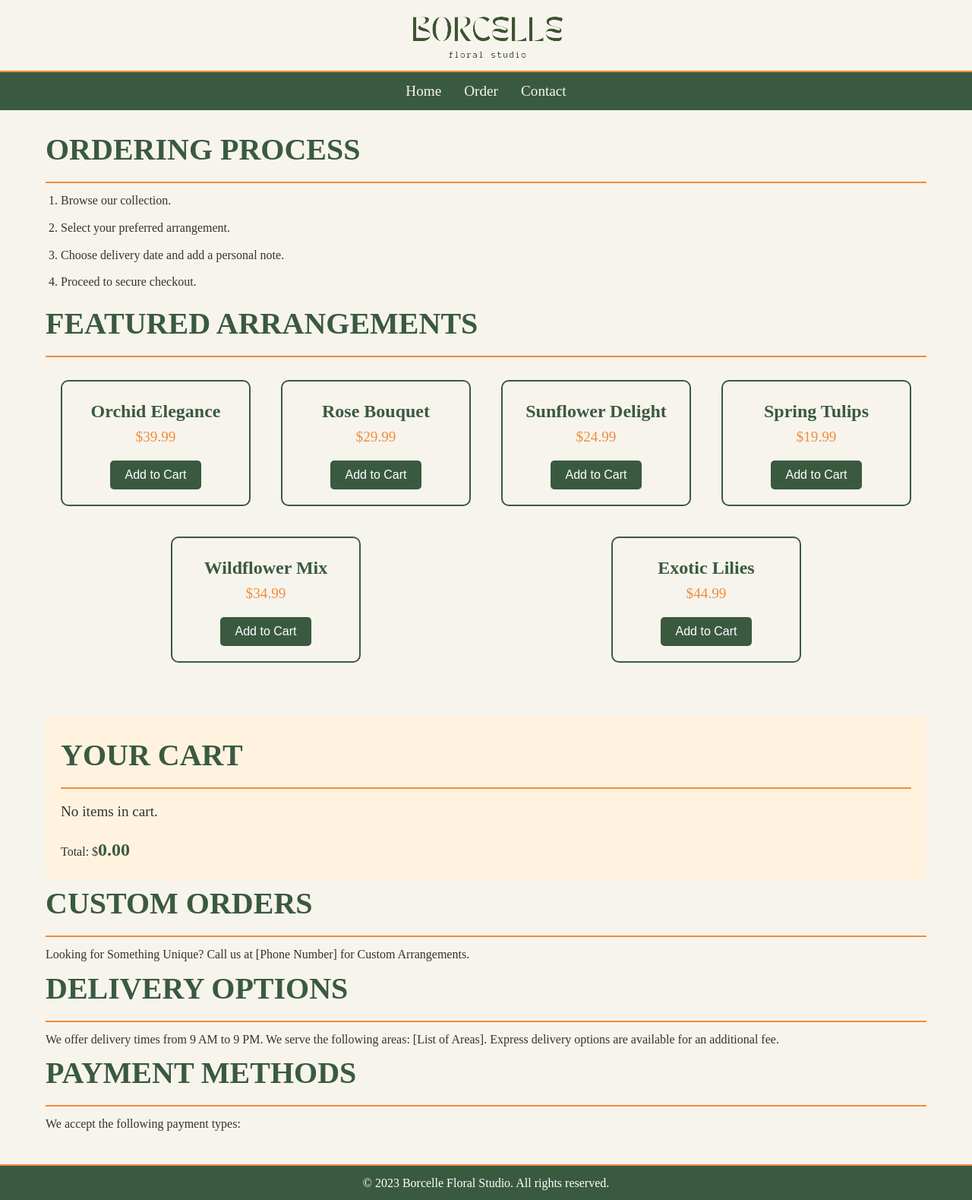
After one commit to Rstark28/CS20Midterm, a Python web app: template site/templates/order.html in a window 1280 px wide. The commit adds this page. Shown: the whole page at 76% size. Run offline with Jinja, Linux system fonts and the light colour scheme; the template is opened without the code that fills it, so the values that code supplies are empty.

Commit message:
General Style, Logos

```diff
--- a/site/static/css/about.css
+++ /dev/null
@@ -1,3 +0,0 @@
-main p {
-    color: #FF0000;
-}
--- a/site/static/css/main.css
+++ b/site/static/css/main.css
@@ -1,3 +1,128 @@
-p {
-    color: #00FF00;
+* {
+    margin: 0;
+    padding: 0;
+    box-sizing: border-box;
 }
+
+/* Body Styling */
+body {
+    font-family: 'Cormorant Garamond', serif;
+    background-color: #f7f4ed;
+    color: #333;
+    line-height: 1.6;
+}
+
+/* Header Styling */
+header {
+    background-color: #f7f4ed;
+    color: #3a5a40;
+    text-align: center;
+    border-bottom: 2px solid #f28c38;
+}
+
+/* Nav Bar Styling */
+nav {
+    background-color: #3a5a40;
+    padding: 10px 0;
+    text-align: center;
+}
+
+nav ul {
+    list-style: none;
+    padding: 0;
+    margin: 0;
+    display: flex;
+    justify-content: center;
+}
+
+nav li {
+    margin: 0 15px;
+}
+
+nav a {
+    color: #f7f4ed;
+    font-size: 1.2rem;
+    text-decoration: none;
+}
+
+nav a:hover {
+    color: #f28c38;
+}
+
+/* Main Section Styling */
+main {
+    padding: 20px;
+    max-width: 1200px;
+    margin: 0 auto;
+}
+
+/* Section Titles */
+h2 {
+    font-size: 2.5rem;
+    color: #3a5a40;
+    margin-bottom: 10px;
+    text-transform: uppercase;
+    border-bottom: 2px solid #f28c38;
+    padding-bottom: 10px;
+}
+
+/* Footer Styling */
+footer {
+    background-color: #3a5a40;
+    color: #fff;
+    text-align: center;
+    padding: 10px;
+    margin-top: 20px;
+    border-top: 2px solid #f28c38;
+}
+
+footer p {
+    font-size: 1rem;
+}
+
+/* Button Styling */
+button {
+    background-color: #3a5a40;
+    color: white;
+    padding: 10px 20px;
+    border: none;
+    border-radius: 5px;
+    cursor: pointer;
+    font-size: 1rem;
+}
+
+button:hover {
+    background-color: #f28c38;
+}
+
+/* List Styling */
+ol {
+    list-style-type: decimal;
+    margin-left: 20px;
+}
+
+li {
+    margin-bottom: 10px;
+    color: #333;
+}
+
+/* Responsive Design */
+@media (max-width: 768px) {
+    #featured-arrangements {
+        flex-direction: column;
+        align-items: center;
+    }
+
+    .arrangement {
+        width: 100%;
+        margin-bottom: 20px;
+    }
+
+    h1 {
+        font-size: 2.5rem;
+    }
+
+    h2 {
+        font-size: 2rem;
+    }
+}
--- /dev/null
+++ b/site/static/css/order.css
@@ -0,0 +1,48 @@
+#featured-arrangements {
+    display: flex;
+    justify-content: space-around;
+    flex-wrap: wrap;
+}
+
+.arrangement {
+    background-color: #f7f4ed;
+    border: 2px solid #3a5a40;
+    padding: 20px;
+    margin: 20px;
+    border-radius: 10px;
+    text-align: center;
+    width: 250px;
+}
+
+.arrangement h3 {
+    font-size: 1.5rem;
+    color: #3a5a40;
+}
+
+.arrangement p {
+    font-size: 1.2rem;
+    color: #f28c38;
+    margin-bottom: 15px;
+}
+
+#cart {
+    margin-top: 50px;
+    background-color: #fff3e0;
+    padding: 20px;
+    border-radius: 10px;
+}
+
+#cart-items {
+    list-style-type: none;
+}
+
+#cart-items li {
+    padding: 5px 0;
+    font-size: 1.2rem;
+}
+
+#cart-total {
+    font-size: 1.5rem;
+    color: #3a5a40;
+    font-weight: bold;
+}
--- /dev/null
+++ b/site/templates/order.html
@@ -0,0 +1,100 @@
+<!DOCTYPE html>
+<html lang="en">
+
+<head>
+    <meta charset="UTF-8">
+    <meta name="viewport" content="width=device-width, initial-scale=1.0">
+    <title>Order</title>
+    <link rel="stylesheet" href="../static/css/main.css">
+    <link rel="stylesheet" href="../static/css/order.css">
+</head>
+
+<body>
+    <header>
+        <img src="../static/images/secondarylogo50k.png" alt="Company Logo">
+    </header>
+    <nav>
+        <ul>
+            <li><a href="index.html">Home</a></li>
+            <li><a href="order.html">Order</a></li>
+            <li><a href="contact.html">Contact</a></li>
+        </ul>
+    </nav>
+    <main>
+        <section>
+            <h2>Ordering Process</h2>
+            <ol>
+                <li>Browse our collection.</li>
+                <li>Select your preferred arrangement.</li>
+                <li>Choose delivery date and add a personal note.</li>
+                <li>Proceed to secure checkout.</li>
+            </ol>
+        </section>
+
+        <h2>Featured Arrangements</h2>
+        <section id="featured-arrangements">
+            <div class="arrangement">
+                <h3>Orchid Elegance</h3>
+                <p>$39.99</p>
+                <button class="add-to-cart" data-name="Orchid Elegance" data-price="39.99">Add to Cart</button>
+            </div>
+            <div class="arrangement">
+                <h3>Rose Bouquet</h3>
+                <p>$29.99</p>
+                <button class="add-to-cart" data-name="Rose Bouquet" data-price="29.99">Add to Cart</button>
+            </div>
+            <div class="arrangement">
+                <h3>Sunflower Delight</h3>
+                <p>$24.99</p>
+                <button class="add-to-cart" data-name="Sunflower Delight" data-price="24.99">Add to Cart</button>
+            </div>
+            <div class="arrangement">
+                <h3>Spring Tulips</h3>
+                <p>$19.99</p>
+                <button class="add-to-cart" data-name="Spring Tulips" data-price="19.99">Add to Cart</button>
+            </div>
+            <div class="arrangement">
+                <h3>Wildflower Mix</h3>
+                <p>$34.99</p>
+                <button class="add-to-cart" data-name="Wildflower Mix" data-price="34.99">Add to Cart</button>
+            </div>
+            <div class="arrangement">
+                <h3>Exotic Lilies</h3>
+                <p>$44.99</p>
+                <button class="add-to-cart" data-name="Exotic Lilies" data-price="44.99">Add to Cart</button>
+            </div>
+        </section>
+
+        <section id="cart">
+            <h2>Your Cart</h2>
+            <ul id="cart-items">
+                <li>No items in cart.</li>
+            </ul>
+            <p>Total: $<span id="cart-total">0.00</span></p>
+        </section>
+
+        <section id="custom-orders">
+            <h2>Custom Orders</h2>
+            <p>Looking for Something Unique? Call us at [Phone Number] for Custom Arrangements.</p>
+        </section>
+
+        <section id="delivery-options">
+            <h2>Delivery Options</h2>
+            <p>We offer delivery times from 9 AM to 9 PM. We serve the following areas: [List of Areas]. Express
+                delivery options are available for an additional fee.</p>
+        </section>
+
+        <section id="payment-methods">
+            <h2>Payment Methods</h2>
+            <p>We accept the following payment types:</p>
+            <ul>
+            </ul>
+        </section>
+    </main>
+    <footer>
+        <p>&copy; 2023 Borcelle Floral Studio. All rights reserved.</p>
+    </footer>
+
+</body>
+
+</html>
```
Also changed, not shown: site/app.py (deleted, +0 -14 lines), site/templates/about.html (deleted, +0 -14 lines), site/templates/base.html (deleted, +0 -36 lines), site/templates/index.html (+12 -8 lines), templates/index.html (deleted, +0 -13 lines), site/static/images/placeholder.jpg (deleted), site/static/images/primarylogo150k.png (added), site/static/images/primarylogo50k.png (added), site/static/images/primarylogo50kbg.png (added), site/static/images/secondarylogo50k.png (added), site/static/images/secondarylogo50kbg.png (added), site/templates/testimonials.html (added), templates/static/css/main.css (deleted), templates/static/images/placeholder.jpg (deleted).
